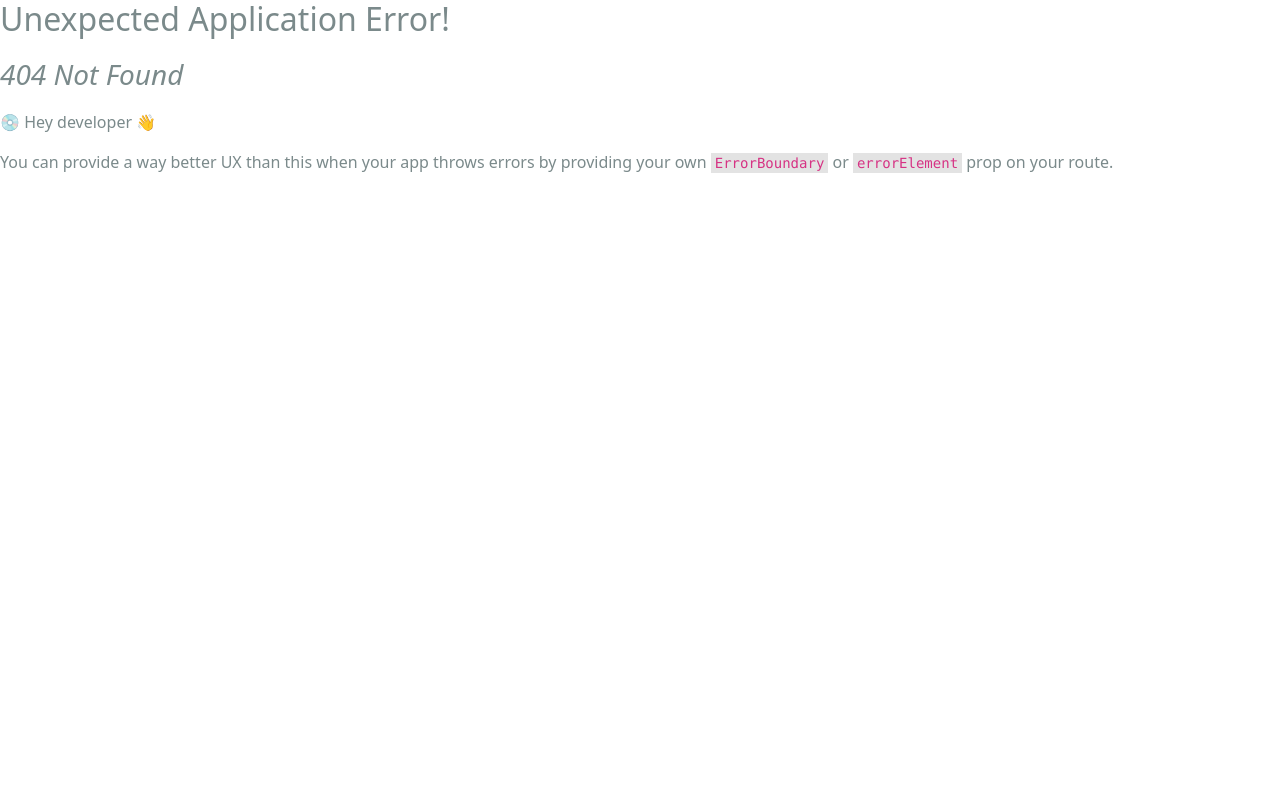
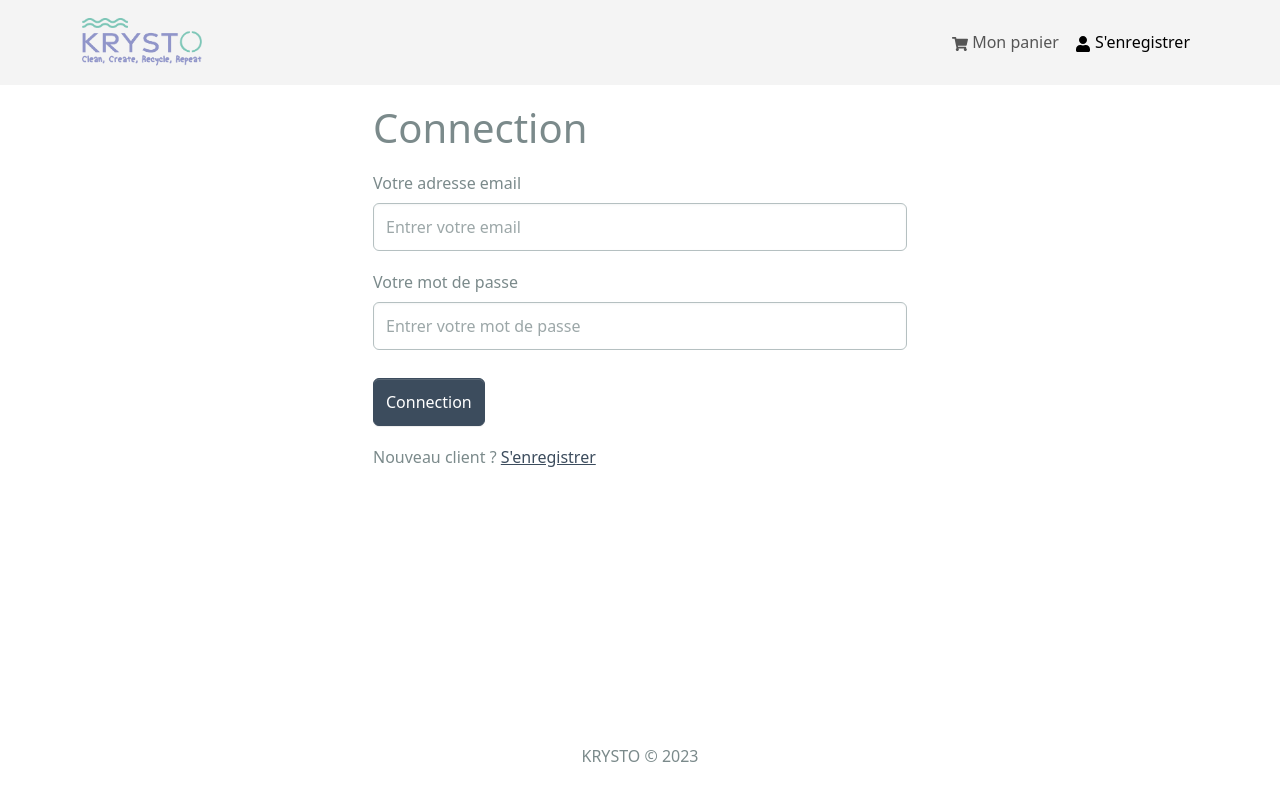
Before and after one commit to KRYSTO-NC/krysto-shop, a React (Create React App) app in the folder frontend/: page /login in a window 1280 px wide. Before the commit this address had no page. Shown: the top 800 px of the page. Built offline with nearby package versions, Linux system fonts and the light colour scheme.

Commit message:
login screen

```diff
--- /dev/null
+++ b/frontend/src/components/FormContainer.jsx
@@ -0,0 +1,15 @@
+import { Container, Row, Col } from 'react-bootstrap'
+
+const FormContainer = ({children}) => {
+  return (
+    <Container>
+      <Row className="justify-content-md-center">
+        <Col xs={12} md={6}>
+            {children}
+        </Col>
+      </Row>
+    </Container>
+  )
+}
+
+export default FormContainer
--- a/frontend/src/index.js
+++ b/frontend/src/index.js
@@ -1,31 +1,36 @@
-import React from 'react';
-import ReactDOM from 'react-dom/client';
-import { createBrowserRouter, createRoutesFromElements, Route , RouterProvider} from 'react-router-dom'
-import { Provider } from 'react-redux';
-import store from './store';
+import React from 'react'
+import ReactDOM from 'react-dom/client'
+import {
+  createBrowserRouter,
+  createRoutesFromElements,
+  Route,
+  RouterProvider,
+} from 'react-router-dom'
+import { Provider } from 'react-redux'
+import store from './store'
 import './assets/styles/bootstrap.custom.css'
 import './assets/styles/index.css'
-import App from './App';
-import HomeScreen from './screens/HomeScreen';
-import ProductScreen from './screens/ProductScreen';
-import CartScreen  from './screens/CartScreen';
-
+import App from './App'
+import HomeScreen from './screens/HomeScreen'
+import ProductScreen from './screens/ProductScreen'
+import CartScreen from './screens/CartScreen'
+import LoginScreen from './screens/LoginScreen'
 
 const router = createBrowserRouter(
   createRoutesFromElements(
-    <Route path='/' element={<App/>}>
-      <Route index={true} path='/' element={<HomeScreen/>}></Route>
-      <Route  path='/product/:id' element={<ProductScreen/>}></Route>
-      <Route  path='/cart' element={<CartScreen/>}></Route>
-
-    </Route>
-  )
+    <Route path="/" element={<App />}>
+      <Route index={true} path="/" element={<HomeScreen />}></Route>
+      <Route path="/product/:id" element={<ProductScreen />}></Route>
+      <Route path="/cart" element={<CartScreen />}></Route>
+      <Route path="/login" element={<LoginScreen />}></Route>
+    </Route>,
+  ),
 )
-const root = ReactDOM.createRoot(document.getElementById('root'));
+const root = ReactDOM.createRoot(document.getElementById('root'))
 root.render(
   <React.StrictMode>
     <Provider store={store}>
-   <RouterProvider router={router}/>
+      <RouterProvider router={router} />
     </Provider>
-  </React.StrictMode>
-);
+  </React.StrictMode>,
+)
--- /dev/null
+++ b/frontend/src/screens/LoginScreen.jsx
@@ -0,0 +1,38 @@
+import { useState } from "react"
+import {Link} from 'react-router-dom'
+import { Form, Button, Row, Col } from "react-bootstrap"
+import FormContainer from "../components/FormContainer"
+
+const LoginScreen = () => {
+
+    const [email, setEmail] = useState('')
+    const [password, setPassword] = useState('')
+
+    const submitHandler = (e) =>{
+        e.preventDefault()
+        // DISPATCH LOGIN
+        console.log('submit')
+    }
+  return (
+    <FormContainer>
+        <h1>Connection</h1>
+        <Form onSubmit={submitHandler}>
+            <Form.Group className="my-3" controlId='email'>
+                <Form.Label>Votre adresse email</Form.Label>
+                <Form.Control type="email" placeholder="Entrer votre email" value={email} onChange={(e) => setEmail(e.target.value)}></Form.Control>
+            </Form.Group>
+            <Form.Group className="my-3" controlId='password'>
+                <Form.Label>Votre mot de passe</Form.Label>
+                <Form.Control type="password" placeholder="Entrer votre mot de passe" value={password} onChange={(e) => setPassword(e.target.value)}></Form.Control>
+            </Form.Group>
+
+            <Button type="submit" variant="primary" className="mt-2">Connection</Button>
+        </Form>
+        <Row className="py-3">
+            <Col>Nouveau client ? <Link to='/register'>S'enregistrer</Link></Col>
+        </Row>
+    </FormContainer>
+  )
+}
+
+export default LoginScreen
--- /dev/null
+++ b/frontend/src/slices/authSlice.js
@@ -0,0 +1,21 @@
+import { createSlice } from '@reduxjs/toolkit'
+
+const initialState = {
+  userInfo: localStorage.getItem('userInfo')
+    ? JSON.parse(localStorage.getItem('userInfo'))
+    : null,
+}
+
+const authSlice = createSlice({
+  name: 'auth',
+  initialState,
+  reducers: {
+    setCredentials(state, action) {
+      state.userInfo = action.payload
+      localStorage.setItem('userInfo', JSON.stringify(action.payload))
+    },
+  },
+})
+
+export const { setCredentials } = authSlice.actions
+export default authSlice.reducer
--- a/frontend/src/store.js
+++ b/frontend/src/store.js
@@ -1,17 +1,17 @@
-import { configureStore } from "@reduxjs/toolkit";
-import { apiSlice } from "./slices/apiSlice";
-import carteSlicereducer from "./slices/cartSlice";
+import { configureStore } from '@reduxjs/toolkit'
+import { apiSlice } from './slices/apiSlice'
+import carteSlicereducer from './slices/cartSlice'
+import authSliceReducer from './slices/authSlice'
 
 const store = configureStore({
   reducer: {
     [apiSlice.reducerPath]: apiSlice.reducer,
-    cart:carteSlicereducer
+    cart: carteSlicereducer,
+    auth: authSliceReducer,
   },
   middleware: (getDefaultMiddleware) =>
     getDefaultMiddleware().concat(apiSlice.middleware),
   devTools: true,
-});
+})
 
-
-
-export default store;
+export default store
```
Also changed, not shown: frontend/src/slices/userApiSlice.js (added, +16 -0 lines).
